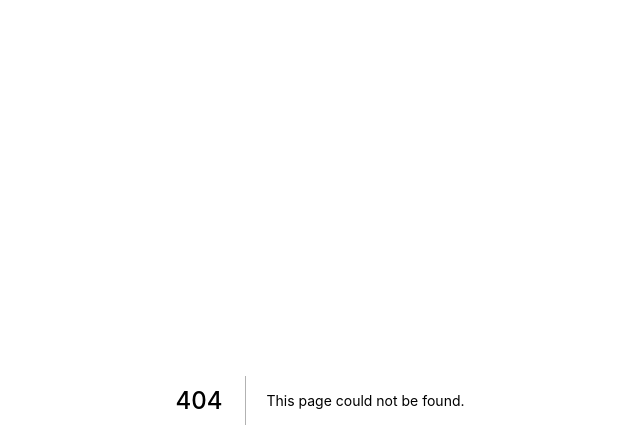
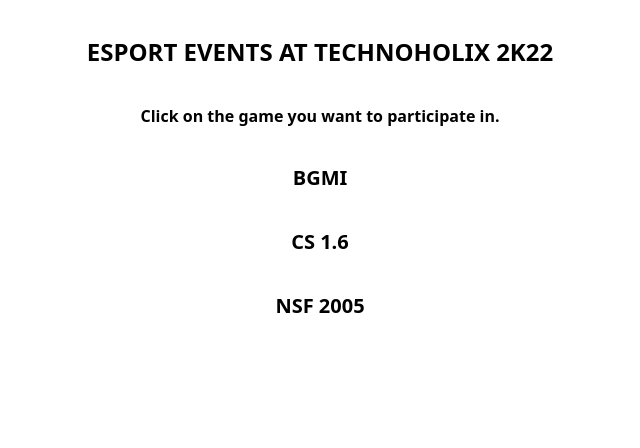
Before and after one commit to jarvis1234d/treasure-hung, a Next.js app: page /esports in a window 1280 px wide. Before the commit this address had no page. Shown: the top 448 px of the page, without its empty margins (320-960 px from the left). Built offline with nearby package versions, Linux system fonts and the light colour scheme.

Commit message:
added the gaming links route

```diff
--- /dev/null
+++ b/pages/esports.jsx
@@ -0,0 +1,28 @@
+import Head from "next/head"
+
+
+function esports() {
+  return (
+    <div>
+        <div className="">
+            <Head>
+                <title>Gaming | TechnoHolix - 2K22</title>
+                <link rel="icon" href="/favicon.ico" />
+            </Head>
+            <main>
+                <div>
+                    <h1 className="text-center mt-9 mb-5 text-2xl font-extrabold">ESPORT EVENTS AT TECHNOHOLIX 2K22</h1>
+                    <p className="text-center mt-9 mb-5 font-bold">Click on the game you want to participate in.</p>
+                    <p className="text-center hover:cursor-pointer mt-9 mb-5 text-xl font-bold"><a href="https://forms.gle/crxVPz7up9NjgdwJ7 ">BGMI</a></p>
+                    <p className="text-center hover:cursor-pointer mt-9 mb-5 text-xl font-bold"><a href="https://forms.gle/kNFXJ1gJqx2GKhim6 ">CS 1.6</a></p>
+                    <p className="text-center hover:cursor-pointer mt-9 mb-5 text-xl font-bold"><a href="https://forms.gle/crxVPz7up9NjgdwJ7 ">NSF 2005</a></p>
+
+
+                </div>
+            </main>
+        </div>
+    </div>
+  )
+}
+
+export default esports
```
